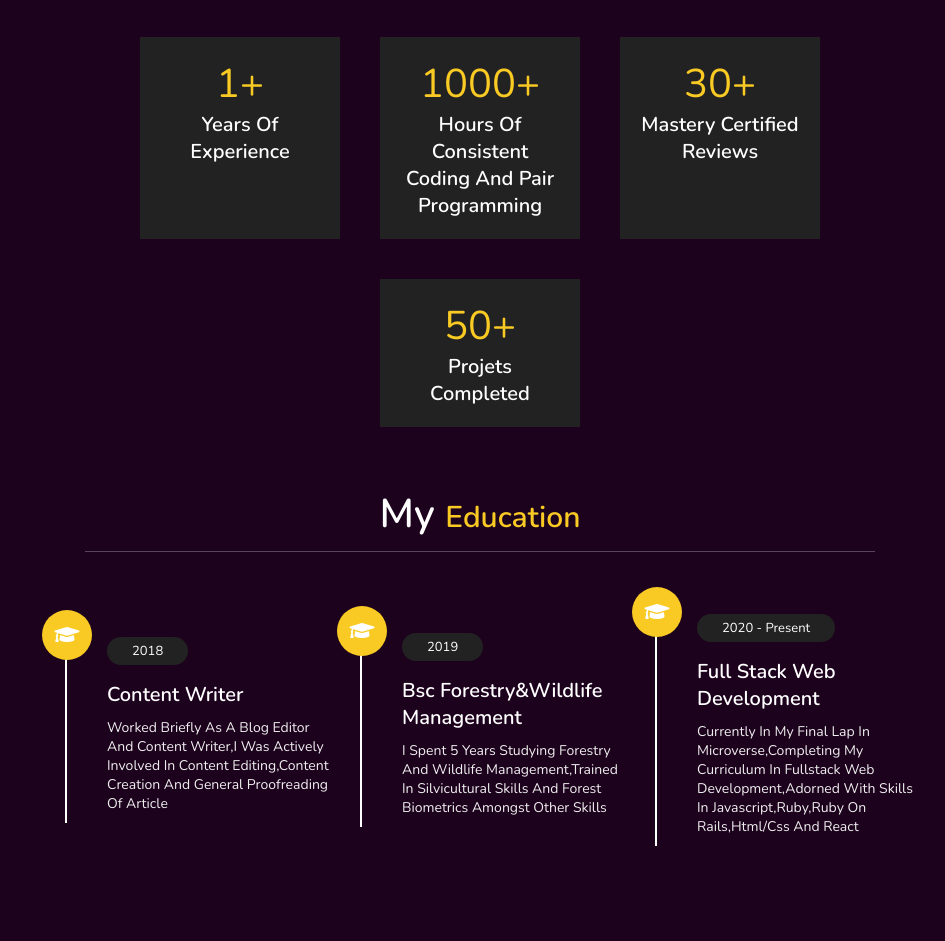
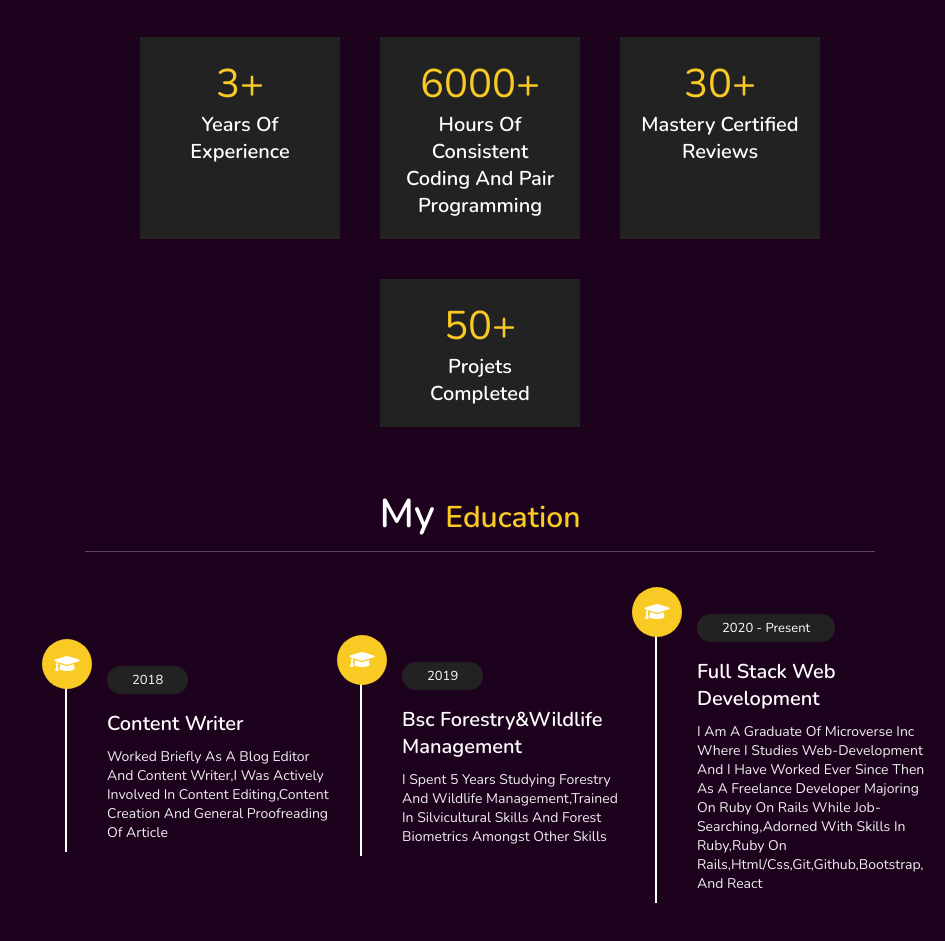
Before and after one commit to wintan1418/my-portfolio, a plain HTML site: page index.html in a window 1280 px wide. Shown: the part 2007-2948 px from the top of the page, without its empty margins (335-1280 px from the left). Drawn offline with nearby package versions, Linux system fonts and the light colour scheme; a script that the page names is missing.

Commit message:
Update resume

```diff
--- a/index.html
+++ b/index.html
@@ -185,12 +185,12 @@
             <div class="counter">
 
                 <div class="box">
-                    <span>1+</span>
+                    <span>3+</span>
                     <h3>years of experience</h3>
                 </div>
 
                 <div class="box">
-                    <span>1000+</span>
+                    <span>6000+</span>
                     <h3>Hours of consistent coding and pair programming</h3>
                 </div>
 
@@ -241,8 +241,8 @@
                 <i class="fas fa-graduation-cap"></i>
                 <span>2020 - present </span>
                 <h3>full stack web development</h3>
-                <p>Currently in my final lap in microverse,completing my curriculum in Fullstack web development,adorned
-                    with skills in javascript,ruby,ruby on rails,html/css and react</p>
+                <p>I am a graduate of Microverse Inc where I studies Web-Development and I have worked ever since then as a freelance developer majoring on Ruby On Rails while job-searching,adorned
+                    with skills in Ruby,Ruby on Rails,Html/Css,Git,Github,Bootstrap, and react</p>
             </div>
 
 
```
